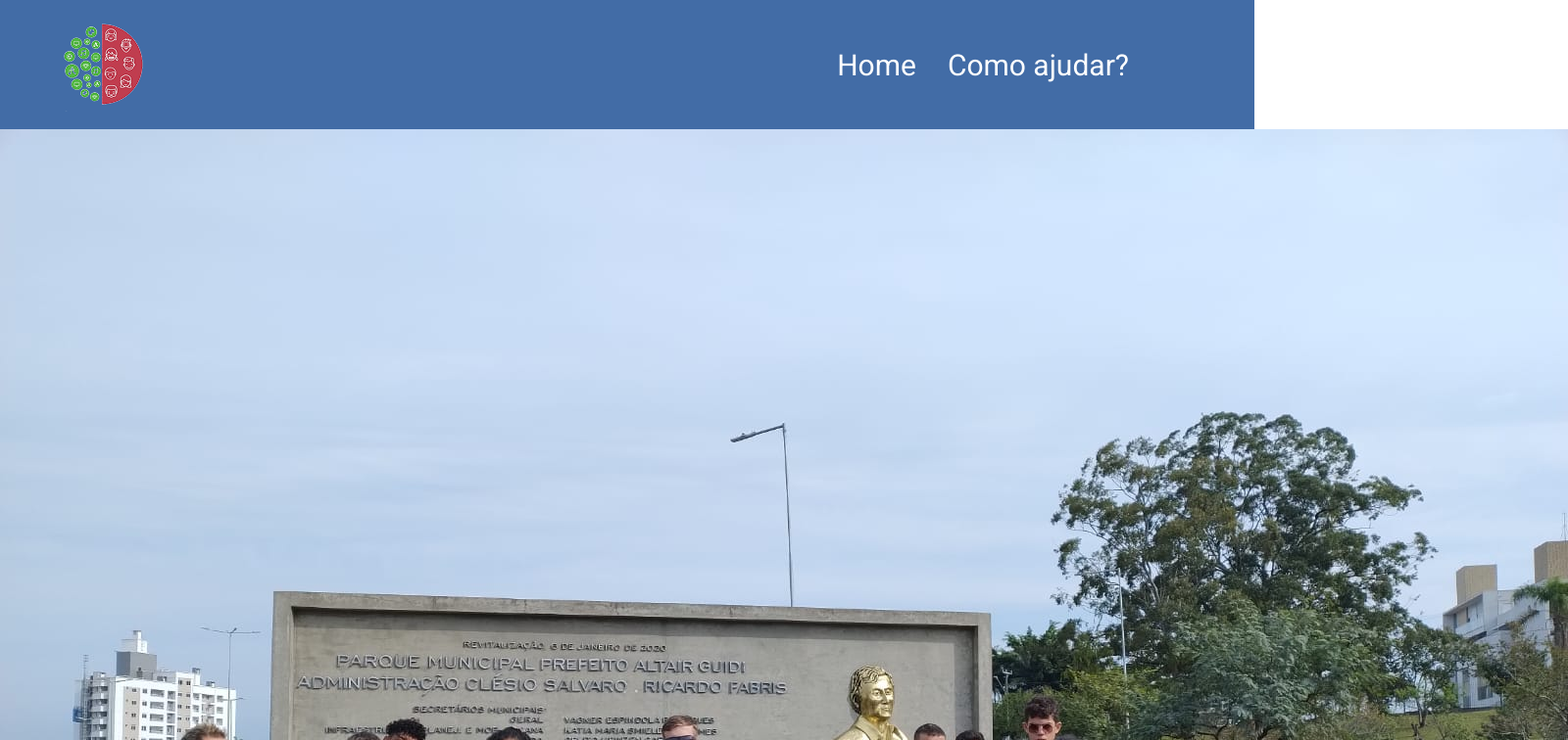
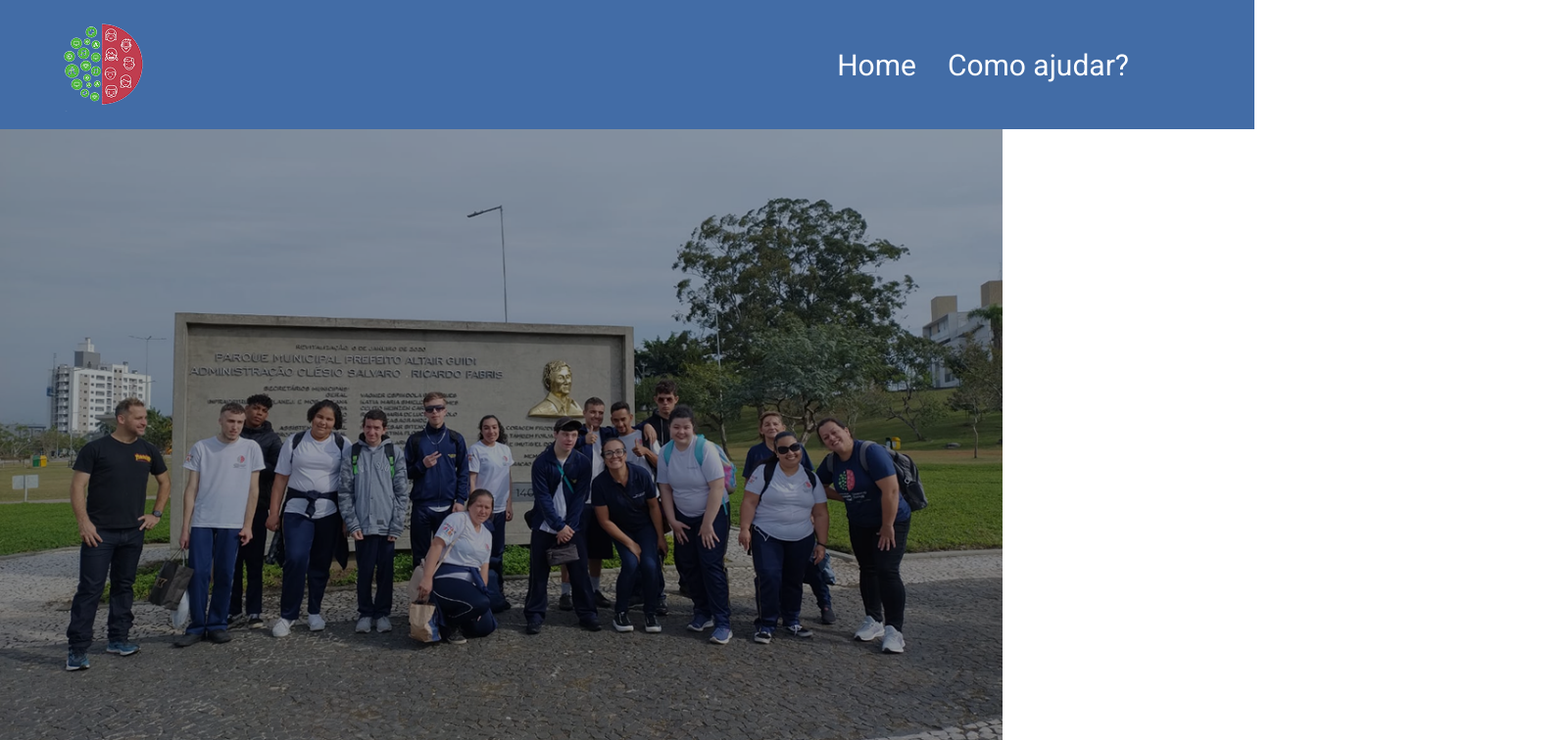
Before and after one commit to MarxWesley/projeto_extensao_III, a React (Create React App) app: page / in a window 1280 px wide. Shown: the top 756 px of the page at 98% size, 1600 px wide, since content can reach past the window. Built offline with nearby package versions, Linux system fonts and the light colour scheme.

Commit message:
mudancas

```diff
--- a/src/pages/home/Home.jsx
+++ b/src/pages/home/Home.jsx
@@ -1,10 +1,12 @@
 import styles from './Home.module.css'
-import img_pessoas from '../../assets/img/pessoas_iee.jpeg'
+import img_pessoas from '../../assets/img/pessoas.png'
 
 function Home() {
     return (
         <section className={styles.section}>
-            <img className={styles.img} src={img_pessoas} alt='IEE' />
+            <div className={styles.container}>
+                <img className={styles.img} src={img_pessoas} alt='IEE' />
+            </div>
         </section>
     )
 }
--- a/src/pages/home/Home.module.css
+++ b/src/pages/home/Home.module.css
@@ -0,0 +1,10 @@
+.container {
+    display: flex;
+    width: 1024px;
+    height: 651px;
+    text-align: center;
+}
+
+.img {
+    text-align: center;
+}
```
Also changed, not shown: src/assets/img/pessoas.png (added).
